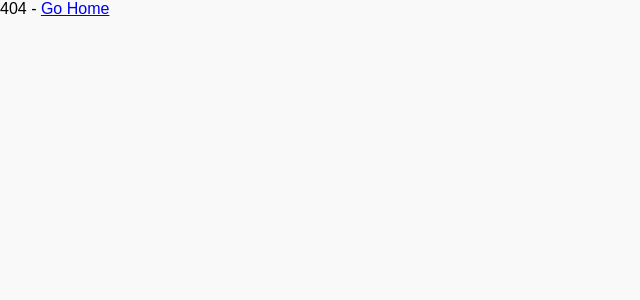
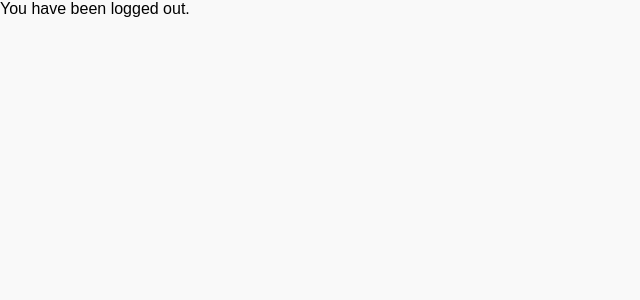
Before and after one commit to evanshapiro/laundr-admin-portal, a React (Create React App) app in the folder client/: page /logout in a window 1280 px wide. Before the commit this address had no page. Shown: the top 300 px of the page, without its empty margins (0-640 px from the left). Built offline with nearby package versions, Linux system fonts and the light colour scheme.

Commit message:
logout frame

```diff
--- a/client/package.json
+++ b/client/package.json
@@ -23,6 +23,7 @@
     "react-redux": "^7.2.2",
     "react-router-dom": "^5.2.0",
     "react-scripts": "4.0.0",
+    "react-vis": "^1.11.7",
     "redux": "^4.0.5",
     "redux-devtools-extension": "^2.13.8",
     "redux-thunk": "^2.3.0",
--- a/client/src/pages/Dashboard.js
+++ b/client/src/pages/Dashboard.js
@@ -87,7 +87,7 @@ class SideNav extends React.Component {
                     <div style={{display: "inline-flex" , justifyContent: "space-around"}}>
                       <button style={{marginRight: "3%"}}>Home</button> <br/>
                       <button style={{marginRight: "3%"}}>Account</button> <br/>
-                      <button style={{marginRight: "3%"}}>Logout</button>
+                      <Link to="/logout">Logout</Link>
                     </div>
                   </div>
                   <div className="align">
--- /dev/null
+++ b/client/src/pages/LogoutPage.js
@@ -0,0 +1,10 @@
+import React from "react";
+import { Link } from "react-router-dom";
+
+const LogoutPage = () => (
+  <div>
+    You have been logged out.
+  </div>
+);
+
+export default LogoutPage;
--- a/client/src/routers/AppRouter.js
+++ b/client/src/routers/AppRouter.js
@@ -7,6 +7,7 @@ import SubscriptionsPage from "../pages/SubscriptionsPage";
 import UsersPage from "../pages/UsersPage";
 import NotFoundPage from "../pages/NotFoundPage";
 import { BrowserRouter, Route, Switch } from "react-router-dom";
+import LogoutPage from "../pages/LogoutPage";
 
 const AppRouter = () => (
   <BrowserRouter>
@@ -18,6 +19,7 @@ const AppRouter = () => (
         <Route path="/orders" component={OrdersPage} />
         <Route path="/subscriptions" component={SubscriptionsPage} />
         <Route path="/users" component={UsersPage} />
+        <Route path="/logout" component={LogoutPage} />
         <Route component={NotFoundPage} />
       </Switch>
     </div>
```
Also changed, not shown: 1 other file (tests, documents, lock files or other folders).
